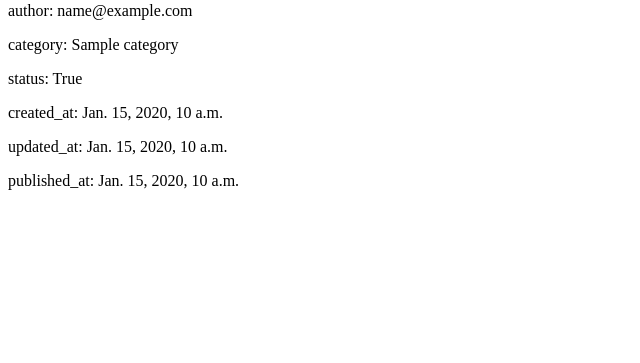
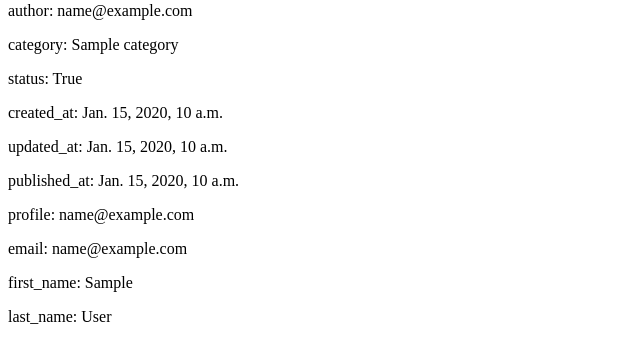
Before and after one commit to goodxarvin/django_advanced, a Django app: page /blog/post/1/ in a window 1280 px wide. Shown: the part 159-522 px from the top of the page, without its empty margins (0-640 px from the left). Run offline with Django 5.2, Linux system fonts and the light colour scheme; tables that the repository leaves empty hold one stand-in row (values such as "Sample post").

Commit message:
connected the profile model to thr post model

```diff
--- a/accounts/models.py
+++ b/accounts/models.py
@@ -30,7 +30,6 @@ class UserManager(BaseUserManager):
         return self.create_user(email, password, **extra_fields)
 
 
-# Create your models here.
 class User(AbstractBaseUser, PermissionsMixin):
     """custom User model for our project"""
     email = models.EmailField(unique=True, max_length=255)
@@ -49,7 +48,7 @@ class User(AbstractBaseUser, PermissionsMixin):
         return self.email
 
 class Profile(models.Model):
-    user = models.ForeignKey(User, on_delete=models.CASCADE)
+    user = models.OneToOneField(User, on_delete=models.CASCADE, related_name="profile")
     first_name = models.CharField(max_length=255)
     last_name = models.CharField(max_length=255)
     phone = models.CharField(max_length=255)
--- a/blog/models.py
+++ b/blog/models.py
@@ -1,12 +1,13 @@
 from django.db import models
-from django.contrib.auth import get_user_model
+#from django.contrib.auth import get_user_model
+#from accounts.models import Profile
 
-User = get_user_model()
+#User = get_user_model()
 
 class Post(models.Model):
     title = models.CharField(max_length=200)
     content = models.TextField()
-    author = models.ForeignKey(User, on_delete=models.CASCADE)
+    author = models.ForeignKey("accounts.Profile", on_delete=models.CASCADE)
     category = models.ForeignKey("Category", on_delete=models.SET_NULL, null=True)
     status = models.BooleanField(default=False)
     created_at = models.DateTimeField(auto_now_add=True)
--- a/blog/views.py
+++ b/blog/views.py
@@ -78,7 +78,7 @@ class PostCreateView(CreateView):
     success_url = "/blog/post/"
 
     def form_valid(self, form):
-        form.instance.author = self.request.user
+        form.instance.author = self.request.user.profile
         return super().form_valid(form)
 
 class PostUpdateView(PermissionRequiredMixin, LoginRequiredMixin, UpdateView):
--- a/templates/blog/post_detail.html
+++ b/templates/blog/post_detail.html
@@ -17,6 +17,10 @@
     <p>created_at: {{ post.created_at }}</p>
     <p>updated_at: {{ post.updated_at }}</p>
     <p>published_at: {{ post.published_at }}</p>
+    <p>profile: {{ post.author.user }}</p>
+    <p>email: {{ post.author.user.email }}</p>
+    <p>first_name: {{ post.author.first_name }}</p>
+    <p>last_name: {{ post.author.last_name }}</p>
 </body>
 
 </html>
```
Also changed, not shown: accounts/migrations/0003_alter_profile_user.py (added), accounts/migrations/0004_alter_profile_user.py (added), accounts/migrations/0005_alter_profile_user.py (added), blog/migrations/0001_initial.py.
